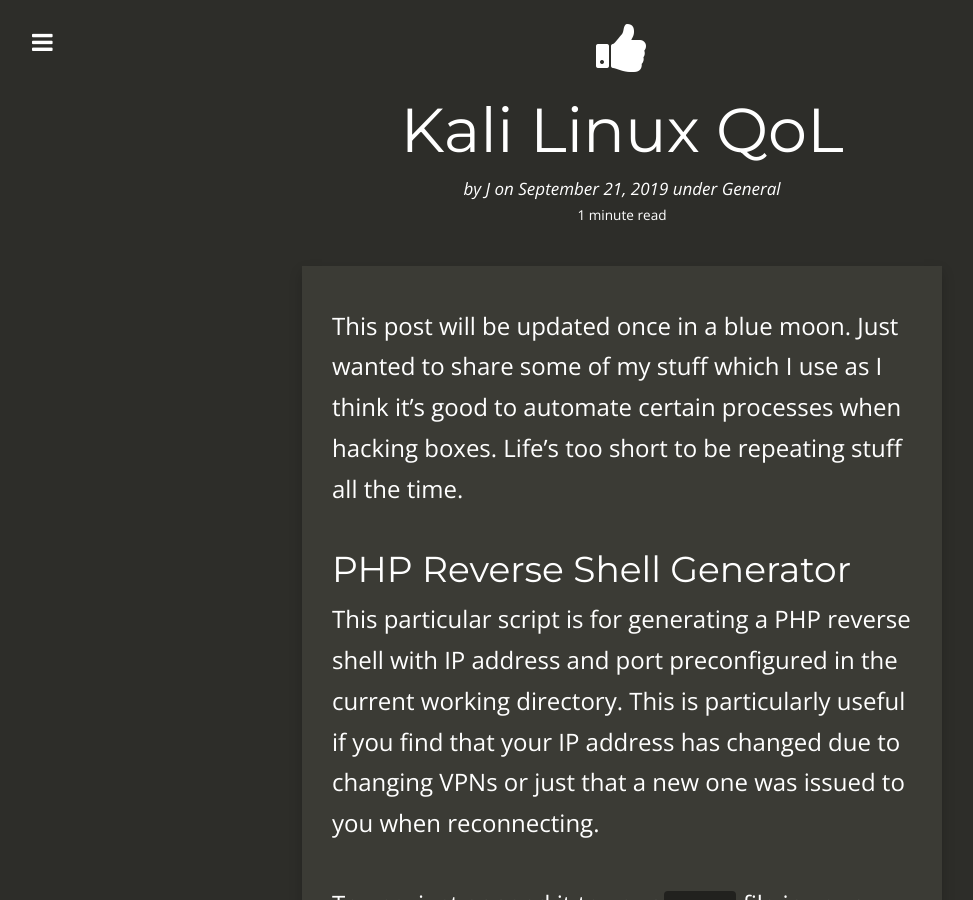
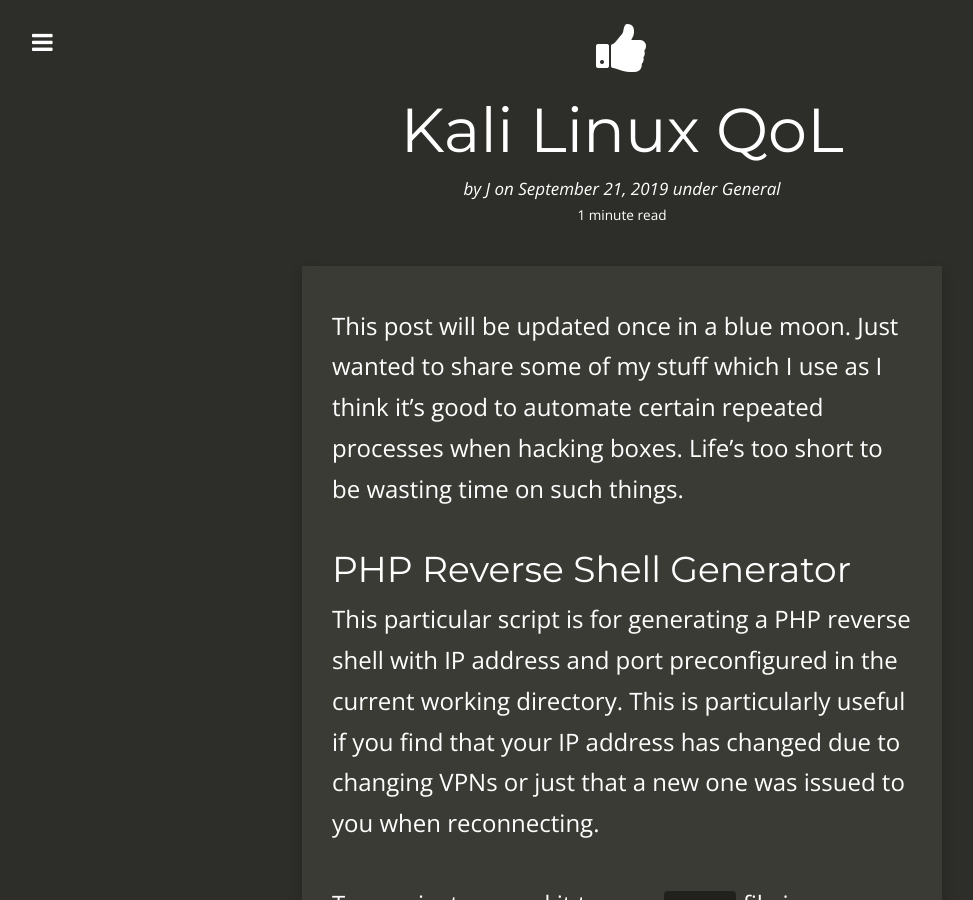
Before and after one commit to Dreamscent/Dreamscent.github.io, a Jekyll site: the page built from _posts/2019-09-21-Kali-Linux-QoL.md, in a window 1280 px wide and 900 px high. Shown: the whole window, without its empty margins (18-991 px from the left). Built offline with Jekyll 4.4.1, drawn with Linux system fonts in a browser that asks for light colours; nearby versions of some CDN libraries.

Commit message:
Update 2019-09-21-Kali-Linux-QoL.md

```diff
--- a/_posts/2019-09-21-Kali-Linux-QoL.md
+++ b/_posts/2019-09-21-Kali-Linux-QoL.md
@@ -11,7 +11,7 @@
  - Kali
 ---
 
-This post will be updated once in a blue moon. Just wanted to share some of my stuff which I use as I think it's good to automate certain processes when hacking boxes. Life's too short to be repeating stuff all the time.
+This post will be updated once in a blue moon. Just wanted to share some of my stuff which I use as I think it's good to automate certain repeated processes when hacking boxes. Life's too short to be wasting time on such things.
 
 
 ## PHP Reverse Shell Generator
```
